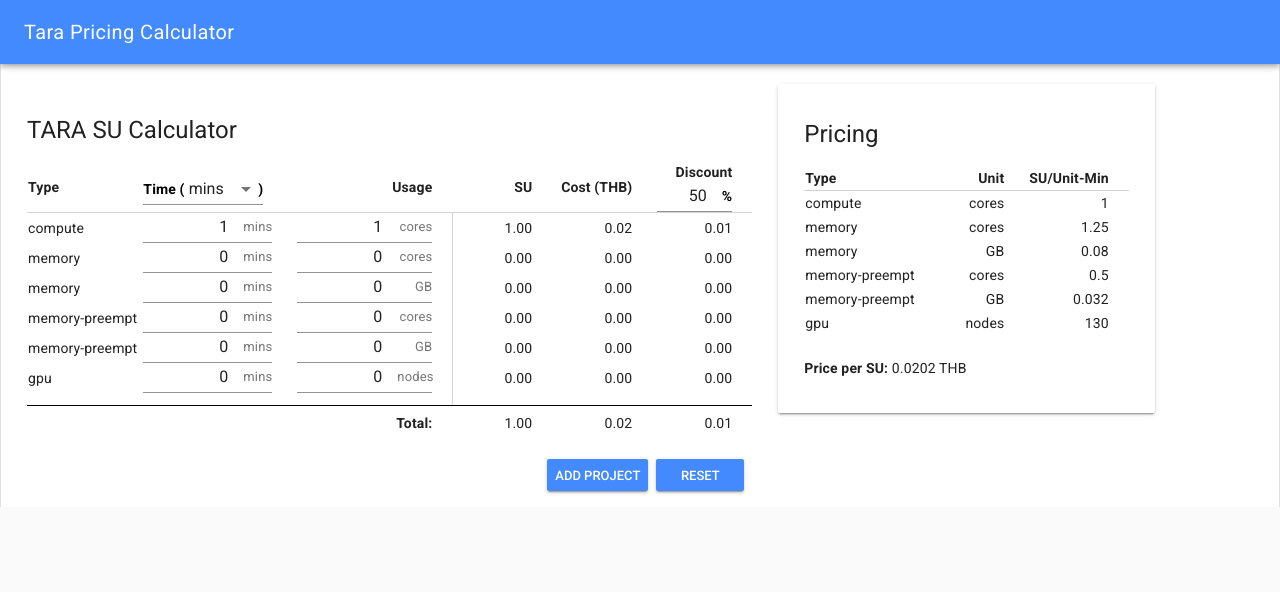
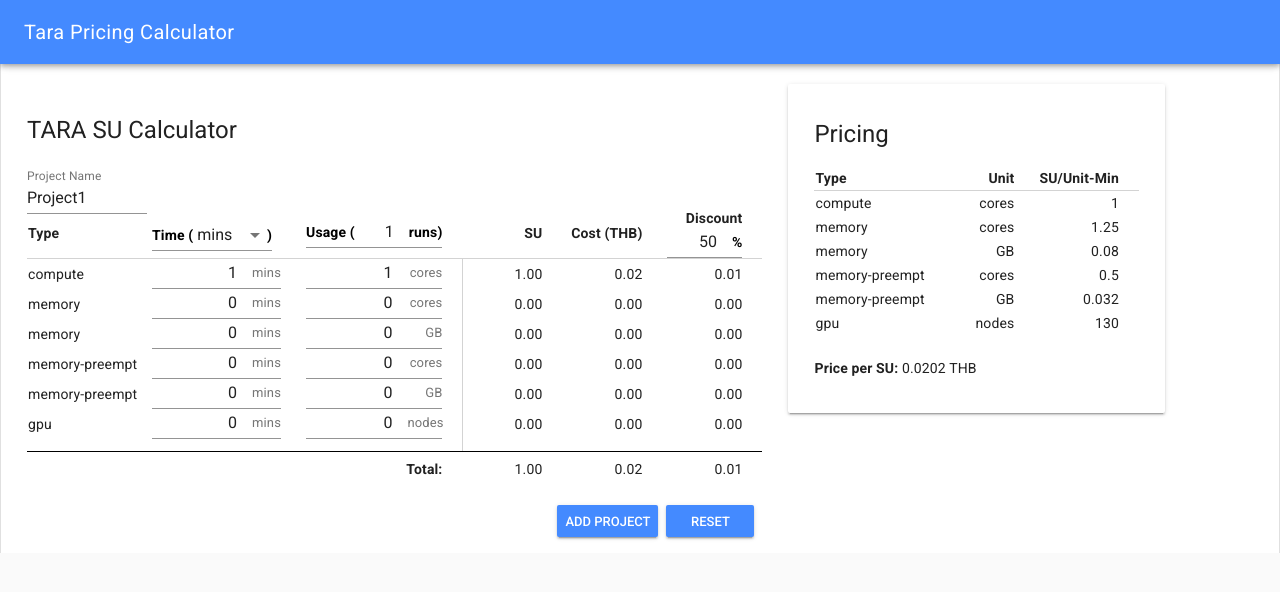
Before and after one commit to puttsk/tara-su-calculator, a Vue app: page / in a window 1280 px wide. Shown: the top 592 px of the page. Built offline with nearby package versions, Linux system fonts and the light colour scheme.

Commit message:
Add project runs for SU calculation

```diff
--- a/src/components/TaraCalculator.vue
+++ b/src/components/TaraCalculator.vue
@@ -7,12 +7,18 @@
         <table>
           <template v-for="(project, projectId) in projects">
             <!-- Project label. Show if there is more than 1 project -->
-            <tr v-if="projects.length > 1" v-bind:key="projectId + '-label'">
+            <!--tr v-if="projects.length > 1" v-bind:key="projectId + '-label'">
               <br />
               <b>Project:</b>
               {{
                 projectId + 1
               }}
+            </tr-->
+            <tr v-bind:key="projectId + '-label'">
+              <md-field class="col-field">
+                <label>Project Name</label>
+                <md-input v-model="project.name" type="string" />
+              </md-field>
             </tr>
             <!-- End project label.-->
             <!-- Project resource usage -->
@@ -33,7 +39,17 @@
                   <span class="md-suffix th-field">)</span>
                 </md-field>
               </th>
-              <th class="num-col">Usage</th>
+              <th class="num-col">
+                <md-field>
+                  <span class="md-prefix th-field">Usage (</span>
+                  <md-input
+                    v-model="project.runs"
+                    type="number"
+                    style="text-align:right; width:50px;"
+                  />
+                  <span class="md-suffix th-field">runs)</span>
+                </md-field>
+              </th>
               <th class="num-col long">SU</th>
               <th class="num-col long">Cost (THB)</th>
               <th class="num-col long">
@@ -83,6 +99,7 @@
                   (partition.walltime *
                     timeFactor[project.timeUnit] *
                     partition.usage *
+                    project.runs *
                     partition.suFactor)
                     | roundup
                 }}
@@ -92,6 +109,7 @@
                   (partition.walltime *
                     timeFactor[project.timeUnit] *
                     partition.usage *
+                    project.runs *
                     partition.suFactor *
                     pricePerSU)
                     | roundup
@@ -102,6 +120,7 @@
                   ((partition.walltime *
                     timeFactor[project.timeUnit] *
                     partition.usage *
+                    project.runs *
                     partition.suFactor *
                     pricePerSU *
                     (100 - discountPercent)) /
@@ -214,6 +233,8 @@
 
 <script>
 var projectTemplate = {
+  runs: 1,
+  name: "Project1",
   timeUnit: "mins",
   partitions: [
     {
@@ -295,6 +316,7 @@
             partition.walltime *
             timeFactor[projects[i].timeUnit] *
             partition.usage *
+            projects[i].runs *
             partition.suFactor;
         }
       }
@@ -309,6 +331,7 @@
             partition.walltime *
             timeFactor[projects[i].timeUnit] *
             partition.usage *
+            projects[i].runs *
             partition.suFactor *
             pricePerSU;
         }
@@ -324,6 +347,7 @@
             partition.walltime *
             timeFactor[projects[i].timeUnit] *
             partition.usage *
+            projects[i].runs *
             partition.suFactor *
             pricePerSU;
         }
@@ -333,7 +357,9 @@
   },
   methods: {
     addProject: function() {
-      this.projects.push(JSON.parse(JSON.stringify(projectTemplate)));
+      var project = JSON.parse(JSON.stringify(projectTemplate));
+      project.name = "Project" + (this.projects.length + 1);
+      this.projects.push(project);
     },
     reset: function() {
       this.projects = [JSON.parse(JSON.stringify(projectTemplate))];
```
